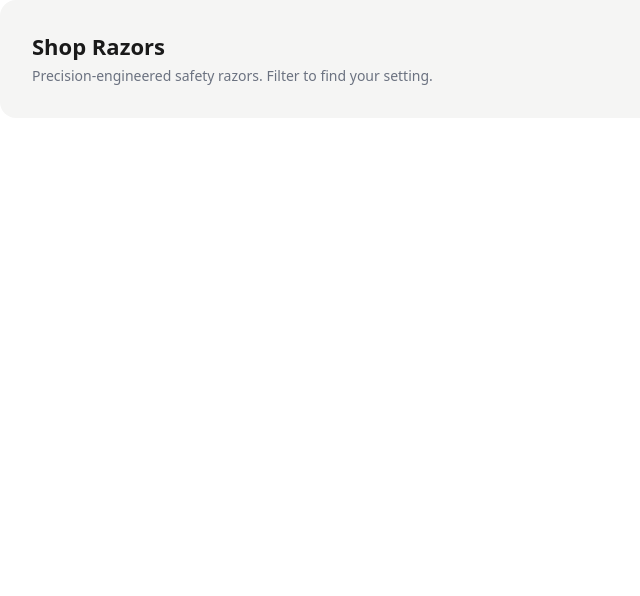
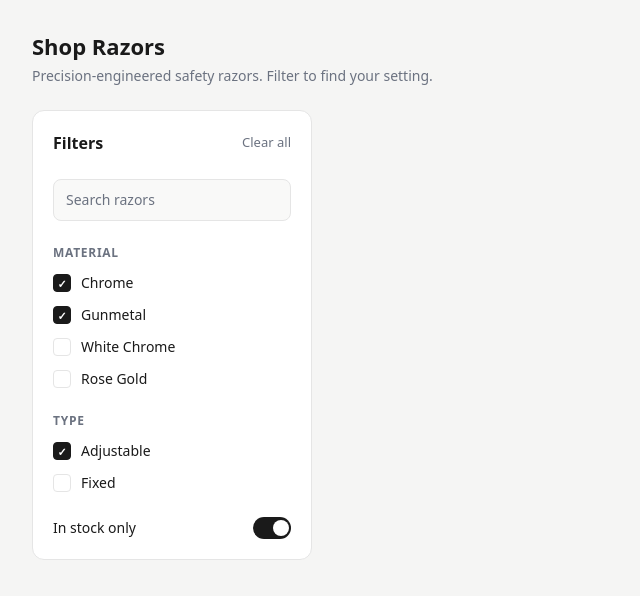
Before and after one commit to kokobantz/part-2-starter, a React (Vite) app: page / in a window 1280 px wide. Shown: the top 596 px of the page, without its empty margins (0-640 px from the left). Built offline with nearby package versions, Linux system fonts and the light colour scheme.

Commit message:
feat(filter-panel): implement FilterPanel

```diff
--- a/src/App.tsx
+++ b/src/App.tsx
@@ -1,7 +1,8 @@
+import FilterPanel from '@/components/FilterPanel'
 
 export default function App() {
   return (
-    <div className="flex flex-col items-stretch gap-6 p-8 w-[1120px] bg-[#F5F5F4] rounded-2xl">
+    <div className="flex flex-col items-stretch gap-6 p-8 min-h-screen w-full bg-[#F5F5F4]">
       <header className="flex flex-col w-full gap-1.5">
         <span className="font-semibold text-[22px] leading-7 text-[#1A1A1A]">
           Shop Razors
@@ -10,6 +11,9 @@ export default function App() {
           Precision-engineered safety razors. Filter to find your setting.
         </span>
       </header>
+      <div className="flex flex-row items-start gap-8 w-full">
+        <FilterPanel />
+      </div>
     </div>
   );
 }
--- /dev/null
+++ b/src/components/FilterPanel.tsx
@@ -0,0 +1,93 @@
+import { cn } from '@/lib/utils'
+
+interface CheckboxOption {
+  label: string
+  checked: boolean
+}
+
+function Checkbox({ checked }: { checked: boolean }) {
+  return (
+    <div
+      className={cn(
+        'w-[18px] h-[18px] flex items-center justify-center rounded border-[1.5px] shrink-0',
+        checked
+          ? 'bg-[#1A1A1A] border-[#1A1A1A]'
+          : 'bg-white border-[#E5E5E5]'
+      )}
+    >
+      {checked && (
+        <span className="text-[11px] font-semibold text-white leading-none">✓</span>
+      )}
+    </div>
+  )
+}
+
+function FilterGroup({ label, options }: { label: string; options: CheckboxOption[] }) {
+  return (
+    <div className="flex flex-col w-full gap-3">
+      <span className="font-semibold text-xs tracking-[0.06em] text-[#6B7280] uppercase">
+        {label}
+      </span>
+      <div className="flex flex-col items-stretch w-full gap-3">
+        {options.map((opt) => (
+          <div key={opt.label} className="flex flex-row items-center w-full gap-2.5">
+            <Checkbox checked={opt.checked} />
+            <span className="font-normal text-sm text-[#1A1A1A]">{opt.label}</span>
+          </div>
+        ))}
+      </div>
+    </div>
+  )
+}
+
+const MATERIAL_OPTIONS: CheckboxOption[] = [
+  { label: 'Chrome', checked: true },
+  { label: 'Gunmetal', checked: true },
+  { label: 'White Chrome', checked: false },
+  { label: 'Rose Gold', checked: false },
+]
+
+const TYPE_OPTIONS: CheckboxOption[] = [
+  { label: 'Adjustable', checked: true },
+  { label: 'Fixed', checked: false },
+]
+
+interface FilterPanelProps {
+  className?: string
+}
+
+export default function FilterPanel({ className }: FilterPanelProps) {
+  return (
+    <div
+      className={cn(
+        'flex flex-col items-stretch gap-6 p-5 w-[280px] bg-white border border-[#E5E5E5] rounded-xl',
+        className
+      )}
+    >
+      {/* Panel Header */}
+      <div className="flex flex-row justify-between items-center w-full">
+        <span className="font-semibold text-base text-[#1A1A1A]">Filters</span>
+        <span className="font-medium text-[13px] text-[#6B7280] cursor-pointer">Clear all</span>
+      </div>
+
+      {/* Search */}
+      <div className="flex flex-row items-center w-full px-3 py-2.5 bg-[#F9F9F8] border border-[#E5E5E5] rounded-lg">
+        <span className="font-normal text-sm text-[#6B7280]">Search razors</span>
+      </div>
+
+      {/* Material filter group */}
+      <FilterGroup label="Material" options={MATERIAL_OPTIONS} />
+
+      {/* Type filter group */}
+      <FilterGroup label="Type" options={TYPE_OPTIONS} />
+
+      {/* In stock toggle */}
+      <div className="flex flex-row justify-between items-center w-full">
+        <span className="font-normal text-sm text-[#1A1A1A]">In stock only</span>
+        <div className="w-[38px] h-[22px] rounded-full flex justify-end items-center p-0.5 bg-[#1A1A1A]">
+          <div className="w-4 h-4 rounded-full bg-white" />
+        </div>
+      </div>
+    </div>
+  )
+}
```
